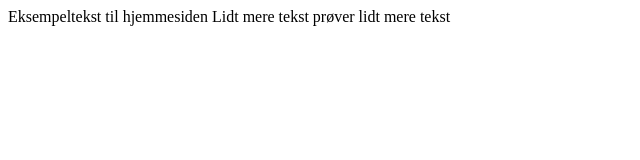
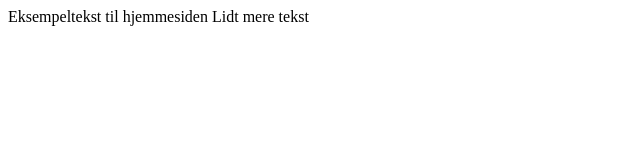
Before and after one commit to jeppeveirum/localWebDevelopment, a plain HTML site: page index.html in a window 1280 px wide. Shown: the whole page, without its empty margins (0-640 px from the left). Drawn offline with Linux system fonts and the light colour scheme.

Commit message:
Revert "Added text in body"
This reverts commit db7693f9c9e7e3e511c462783de44abb1cb3fadd.

```diff
--- a/index.html
+++ b/index.html
@@ -6,6 +6,5 @@
 <body>
 Eksempeltekst til hjemmesiden
 Lidt mere tekst
-prøver lidt mere tekst
 </body>
 </html>
```
